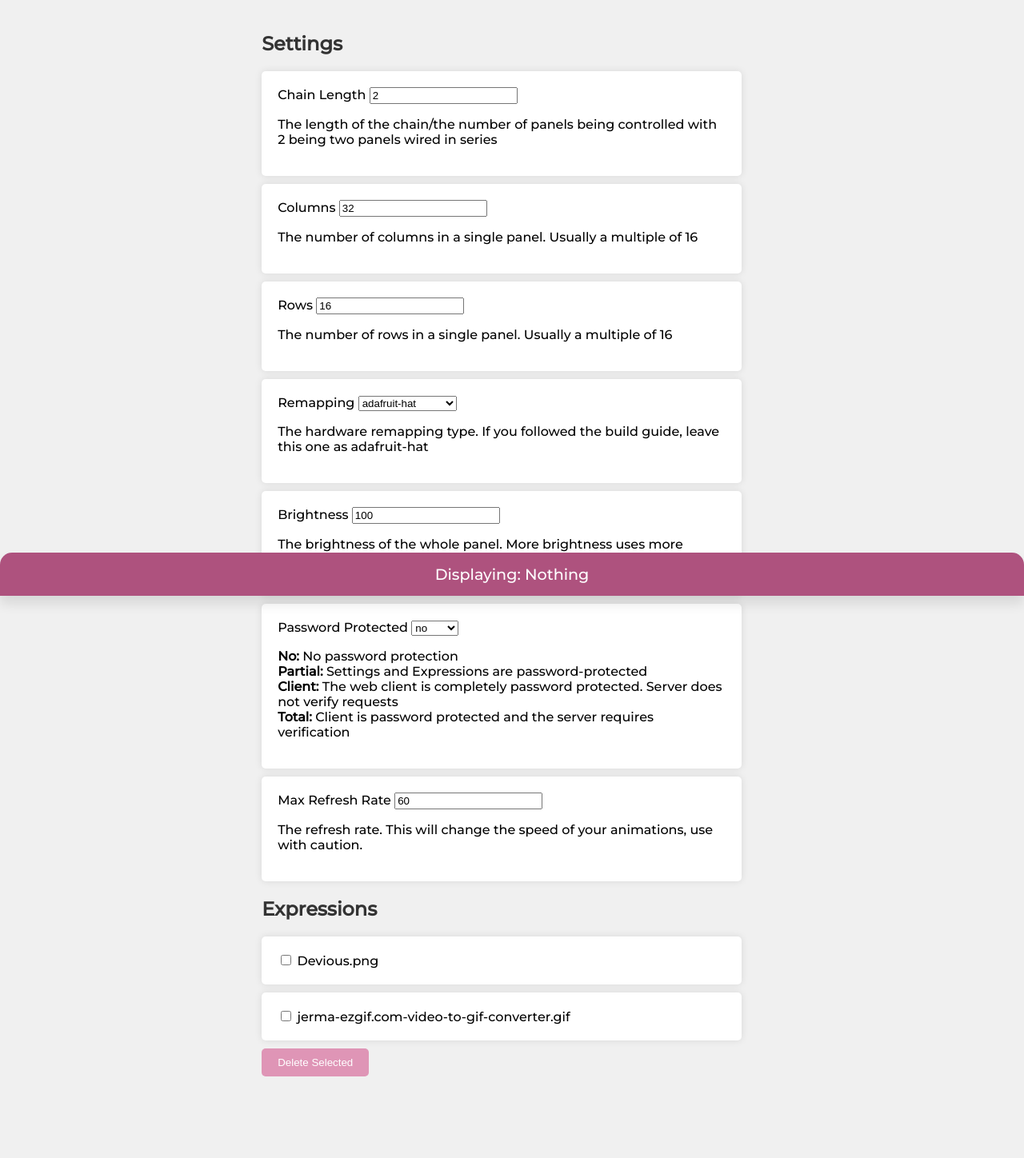
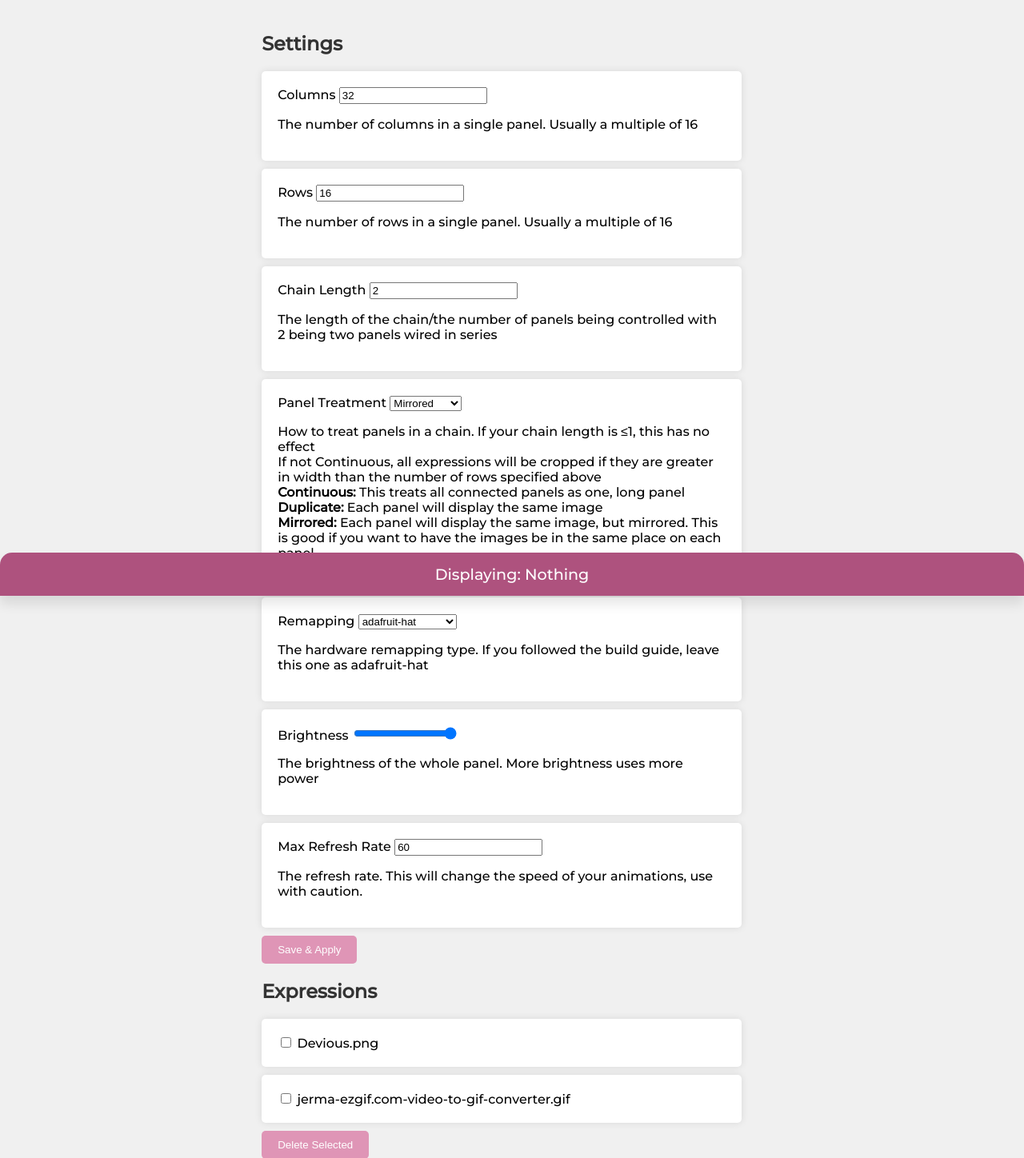
Before and after one commit to Zemchar/OpenProto, a Flask app: page /settings in a window 1280 px wide. Shown: the part 55-1503 px from the top of the page at 80% size. Before the commit the page ends 1401 px from the top, so only its background shows below. Run offline with Flask 3, Linux system fonts and the light colour scheme; parts of the project's set-up code (start-up, migrations or seed data) failed here and were passed over; some libraries are stand-ins or nearby versions.

Commit message:
Saving settings is now a thing! Added mirroring, adjusted icons

```diff
--- a/main.py
+++ b/main.py
@@ -18,7 +18,7 @@
 killFlag = False
 # Start process
 app = Flask(__name__, static_url_path="/static", static_folder="static")
-app.secret_key = "t4t"
+app.secret_key = "YWoIkfT33hZV98Uoo8THajNYRhVYzYHK"
 import os
 
 global displayThread
@@ -68,6 +68,32 @@
 
 @app.route('/settings', methods=['GET', 'POST'])
 def settings():
+    files_content = []
+    for file in os.listdir("expressions"):
+        files_content.append(file)
+
+    if (request.method == 'POST'):
+        tempSetting = usrSettings.copy()
+        for key in tempSetting.keys():
+            newVal = request.form.get(key)
+            try:
+                newVal = int(newVal)
+            except ValueError:
+                print("Not an int")
+                pass
+            tempSetting[key]["value"] = newVal
+
+        with open('settings.json', 'w') as f:
+            json.dump(tempSetting, f, indent=4)
+
+        # Restart display after saving
+        reloadDisplay()
+        return "success", 200
+    return render_template("settings.html", currentDisplay=curr_display, settings=usrSettings, expr=files_content)
+
+
+@app.route('/editExpressions', methods=['POST'])
+def editExpressions():
     # assuming the file paths are sent via a form data in POST request body
     if request.method == 'POST':
         print(request.form)
@@ -80,12 +106,17 @@
             except FileNotFoundError:
                 return "Error", 404
         return "success", 200
-    files_content = []
 
-    for file in os.listdir("expressions"):
-        files_content.append(file)
 
-    return render_template("settings.html", currentDisplay=curr_display, settings=usrSettings, expr=files_content)
+def reloadDisplay():
+    global usrSettings, displayThread
+    usrSettings = json.loads(open('settings.json').read())
+    displayThread.terminate()
+    displayThread.join()
+    displayThread = Process(target=worker)
+    displayThread.start()
+    print("Reloaded Display")
+
 
 
 ## ENDFLASK
@@ -98,12 +129,27 @@
     print(f"[BACKGROUND] Loading {gif.n_frames} frames")
     for frame_index in range(0, gif.n_frames):
         gif.seek(frame_index)
-        # must copy the frame out of the gif, since thumbnail() modifies the image in-place
         frame = gif.copy()
         frame.thumbnail((matrix.width, matrix.height))
+        frame = frame.convert("RGB")
+        canvas = matrix.CreateFrameCanvas()
+        if usrSettings["Panel Treatment"]["value"] == 2:
+            half_width = matrix.width // 2
+            mirror_frame = frame.copy().transpose(Image.FLIP_LEFT_RIGHT).crop(
+                (0, 0, min(frame.width, half_width), frame.height))
+            frame = frame.crop((0, 0, min(frame.width, half_width), frame.height))
+            offsetX = max(half_width - mirror_frame.width, 0)
+            canvas.SetImage(frame, 0, 0)
+            canvas.SetImage(mirror_frame, half_width + offsetX, 0)
+        elif usrSettings["Panel Treatment"]["value"] == 1:
+            half_width = matrix.width // 2
+            frame = frame.crop((0, 0, min(frame.width, half_width), frame.height))
+            offsetX = max(half_width - frame.width, 0)
+            canvas.SetImage(frame, 0, 0)
+            canvas.SetImage(frame, half_width + offsetX, 0)
 
-        canvas = matrix.CreateFrameCanvas()
-        canvas.SetImage(frame.convert("RGB"))
+        else:
+            canvas.SetImage(frame)
         newFrames.append(canvas)
     gif.close()
     print(f"[BACKGROUND] Loaded {gif.n_frames} frames")
@@ -115,12 +161,12 @@
     global usrSettings
     previousExpression = Expression("Nothing", "Pulsar", 20)
     options = RGBMatrixOptions()
-    options.rows = usrSettings["rows"]
-    options.cols = usrSettings["columns"]
-    options.chain_length = usrSettings["chain_count"]
+    options.rows = usrSettings["Rows"]["value"]
+    options.cols = usrSettings["Columns"]["value"]
+    options.chain_length = usrSettings["Chain Length"]["value"]
     options.parallel = 1
-    options.hardware_mapping = usrSettings["remapping"]
-    options.limit_refresh_rate_hz = usrSettings["refresh_rate_hz"]
+    options.hardware_mapping = usrSettings["Remapping"]["choices"][usrSettings["Remapping"]["value"]]
+    options.limit_refresh_rate_hz = usrSettings["Max Refresh Rate"]["value"]
 
     matrix = RGBMatrix(options=options)
     print(f"{matrix.width}x{matrix.height}")
@@ -137,18 +183,35 @@
         if expression == previousExpression:
             cur_frame = 0
             while cur_frame < len(memoryFrames):  # this does mean it can only swap on the last frame
-                matrix.SwapOnVSync(memoryFrames[cur_frame], framerate_fraction=20)
+                matrix.SwapOnVSync(memoryFrames[cur_frame],
+                                   framerate_fraction=2)  # framerate fraction = maxrefresh / integer = real fps.
                 cur_frame += 1
         else:
             if expression.filetype == "gif":
                 # Load in background
                 frames = asyncio.run(backgroundGifLoader(expression, matrix))
-            if expression.filetype == "png":  # no need to background because its literally 1 frame
+            if expression.filetype == "png" or expression.filetype == "jpg":  # no need to background because its literally 1 frame
                 frames.clear()
                 png = Image.open(expression.filename)
                 png.thumbnail((matrix.width, matrix.height))
+                png = png.convert("RGB")
                 canvas = matrix.CreateFrameCanvas()
-                canvas.SetImage(png.convert("RGB"))
+                if usrSettings["Panel Treatment"]["value"] == 2:
+                    half_width = matrix.width // 2
+                    mirror_frame = png.copy().transpose(Image.FLIP_LEFT_RIGHT).crop(
+                        (0, 0, min(png.width, half_width), png.height))
+                    frame = png.crop((0, 0, min(png.width, half_width), png.height))
+                    offsetX = max(half_width - mirror_frame.width, 0)
+                    canvas.SetImage(frame, 0, 0)
+                    canvas.SetImage(mirror_frame, half_width + offsetX, 0)
+                elif usrSettings["Panel Treatment"]["value"] == 1:
+                    half_width = matrix.width // 2
+                    frame = png.crop((0, 0, min(png.width, half_width), png.height))
+                    offsetX = max(half_width - frame.width, 0)
+                    canvas.SetImage(frame, 0, 0)
+                    canvas.SetImage(frame, half_width + offsetX, 0)
+                else:
+                    canvas.SetImage(png)
                 frames.append(canvas)
                 matrix.Clear()
                 png.close()
--- a/templates/settings.html
+++ b/templates/settings.html
@@ -12,11 +12,12 @@
     <div class="container">
 
         <h2>Settings</h2>
+        <form id="settings-form">
         {% for key in settings %}
             <div class="setting-item">
                 <label for="{{ key }}">{{ key }}</label>
                 {% if settings[key]['type'] == "MULTICHOICE" %}
-                    <select id="{{ key }}">
+                    <select id="{{ key }}" name="{{ key }}">
                         {% for choice in settings[key]['choices'] %}
                             {% if loop.index0 == settings[key]['value'] %}
                                 <option value="{{ choice }}" selected>{{ choice }}</option>
@@ -25,13 +26,21 @@
                             {% endif %}
                         {% endfor %}
                     </select>
+
+                {% elif settings[key]['type'] == "RANGEINT" %}
+                    <input id="{{ key }}" name="{{ key }}" type="range" min="{{ settings[key]['min'] }}"
+                           max="{{ settings[key]['max'] }}"
+                           value="{{ settings[key]['value'] }}">
                 {% else %}
-                    <input id="{{ key }}" type="number" value="{{ settings[key]['value'] }}">
+                    <input id="{{ key }}" name="{{ key }}" type="number" value="{{ settings[key]['value'] }}">
                 {% endif %}
                 <br>
                 <p>{{ settings[key]['description']|safe }}</p>
             </div>
         {% endfor %}
+            <button id="saveSettings" type="submit">Save & Apply</button>
+        </form>
+
 
         <h2>Expressions</h2>
         <form id="expression-form">
@@ -48,6 +57,7 @@
 
     <script>
         let sanityCheck = false;
+        let sanityCheck2 = false;
         const form = document.getElementById('expression-form');
         form.addEventListener('submit', (e) => {
             e.preventDefault();
@@ -61,13 +71,13 @@
                 sanityCheck = false;
                 let deleteButton = document.getElementById("deleteBtn");
                 deleteButton.innerText = "Deleting...";
-                deleteButton.style.backgroundColor = "mint";
+                deleteButton.style.backgroundColor = "#85ff78";
             }
             let formData = new FormData(form);
 
             $.ajax({
                 type: "POST",
-                url: "/settings",
+                url: "/editExpressions",
                 data: formData,
                 contentType: false,
                 processData: false,
@@ -88,5 +98,47 @@
                 showToast("Failed to delete items", "error")
             });
         });
+        const form2 = document.getElementById("settings-form")
+        form2.addEventListener("submit", (e) => {
+            e.preventDefault();
+            let saveBtn = document.getElementById("saveSettings")
+
+            if (!sanityCheck2) {
+                saveBtn.style.backgroundColor = "#ffd54d";
+                saveBtn.innerText = "This will restart your display!"
+                sanityCheck2 = true;
+                return
+            } else {
+                sanityCheck2 = false;
+                saveBtn.innerText = "Saving..."
+                saveBtn.style.backgroundColor = "#85ff78"
+            }
+
+            let formData = new FormData(form2)
+            for (let [key, field] of formData.entries()) {
+                let input = document.getElementById(key);
+                if (input.tagName === "SELECT") {
+                    console.log(key, input.selectedIndex);
+                    formData.set(key, input.selectedIndex)
+                } else {
+                    console.log(key, field);
+                }
+            }
+            console.log(formData)
+            $.ajax({
+                type: "POST",
+                url: "/settings",
+                data: formData,
+                contentType: false,
+                processData: false,
+            }).done((response) => {
+                showToast(`Saved Settings`, response)
+                saveBtn.innerText = "Save & Apply"
+                saveBtn.style.backgroundColor = "";
+            }).fail(() => {
+                console.log("Error in POST request");
+                showToast("Failed to save settings", "error")
+            });
+        })
     </script>
 {% endblock %}
--- a/templates/textAnimationEditor.html
+++ b/templates/textAnimationEditor.html
@@ -68,7 +68,6 @@
                 <label for="splitPanels">Split Panels</label><br>
                 <label class="switch">
                     <input type="checkbox" oninput="updateAllowedButtons(event)" id="splitPanels">
-                    <span class="slider round"></span>
                 </label>
             </span>
                 </span>
@@ -92,8 +91,8 @@
         <!-- Add more sections by duplicating the above div, ensure unique IDs -->
     </div>
 
-    <meta id="usrSettings" data-width="{{ settings['columns'] * settings['chain_count'] }}"
-          data-height="{{ settings['rows'] }}">
+    <meta id="usrSettings" data-width="{{ settings['Columns']['value'] * settings['Chain Length']['value'] }}"
+          data-height="{{ settings['Rows']['value'] }}">
     <script src="../static/js/gif.js"></script>
     <script src="{{ url_for('static', filename='js/gif.js') }}"></script>
     <script src="https://unpkg.com/konva@9/konva.min.js"></script>
```
Also changed, not shown: settings.json (+16 -16 lines), README.md, static/icons/apple-touch-icon.png, static/icons/site.webmanifest (added), static/main.css (line endings or trailing spaces).
